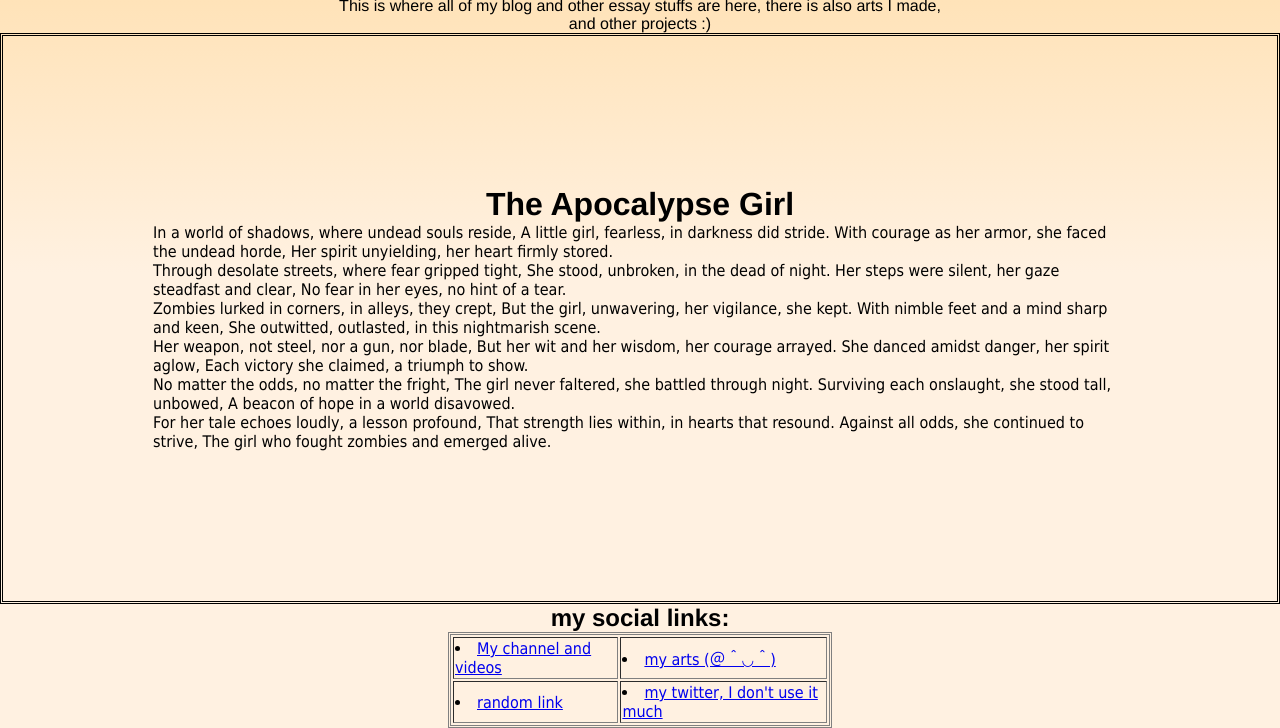
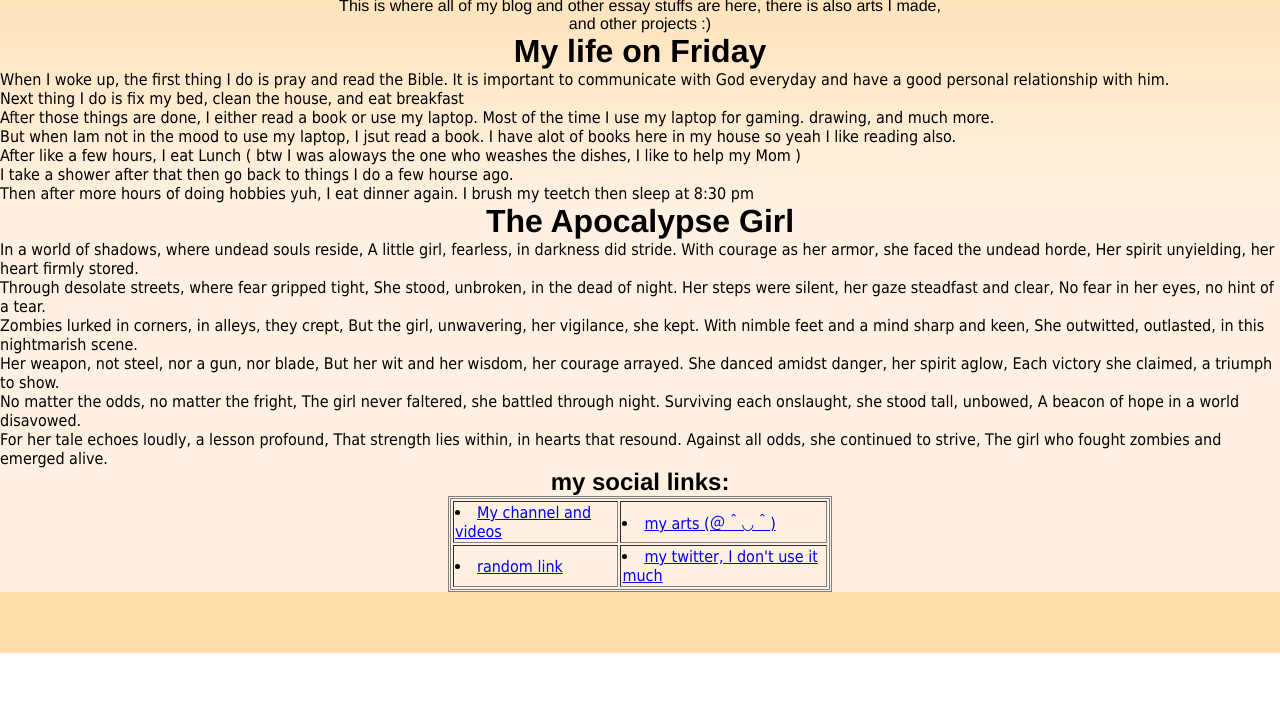
Before and after one commit to tecblyu0/tecblu-blog-, a plain HTML site: page index.html in a window 1280 px wide. Shown: the part 147-875 px from the top of the page. After the commit the page ends 800 px from the top, so only its background shows below. Drawn offline with Linux system fonts and the light colour scheme.

Commit message:
Update index.html

```diff
--- a/index.html
+++ b/index.html
@@ -17,7 +17,19 @@
 		<p class="textcenter">This is where all of my blog and other essay stuffs are here, there is also arts I made, </p>
 		<p class="textcenter">and other projects :) </p>
 
-		<div class="bordersize">
+		<!-- Project 2-->
+		<div class="bordersize2">
+		<h1 class="textcenter">My life on Friday</h1>
+		<p>When I woke up, the first thing I do is pray and read the Bible. It is important to communicate with God everyday and have a good personal relationship with him.</p>
+		<p>Next thing I do is fix my bed, clean the house, and eat breakfast</p>
+		<p>After those things are done, I either read a book or use my laptop. Most of the time I use my laptop for gaming. drawing, and much more.</p>
+		<p>But when Iam not in the mood to use my laptop, I jsut read a book. I have alot of books here in my house so yeah I like reading also.</p>
+		<p>After like a few hours, I eat Lunch ( btw I was aloways the one who weashes the dishes, I like to help my Mom )</p>
+		<p>I take a shower after that then go back to things I do a few hourse ago.</p>
+		<p>Then after more hours of doing hobbies yuh, I eat dinner again. I brush my teetch then sleep at 8:30 pm</p>
+		</div>
+		<!-- Project 1-->
+		<div class="bordersize1">
 		<h1 class="textcenter">The Apocalypse Girl</h1>
 		<p>In a world of shadows, where undead souls reside, A little girl, fearless, in darkness did stride. With courage as her armor, she faced the undead horde, Her spirit unyielding, her heart firmly stored.</p>
 		<p>Through desolate streets, where fear gripped tight, She stood, unbroken, in the dead of night. Her steps were silent, her gaze steadfast and clear, No fear in her eyes, no hint of a tear.</p>
@@ -28,7 +40,6 @@
 		</div>
 
 		<!-- The table for links-->
-
 		<h2 class="textcenter">my social links:</h2>
 		<table border="3" class="centerimage" style="border-style: double;">
 			<tr>
```
